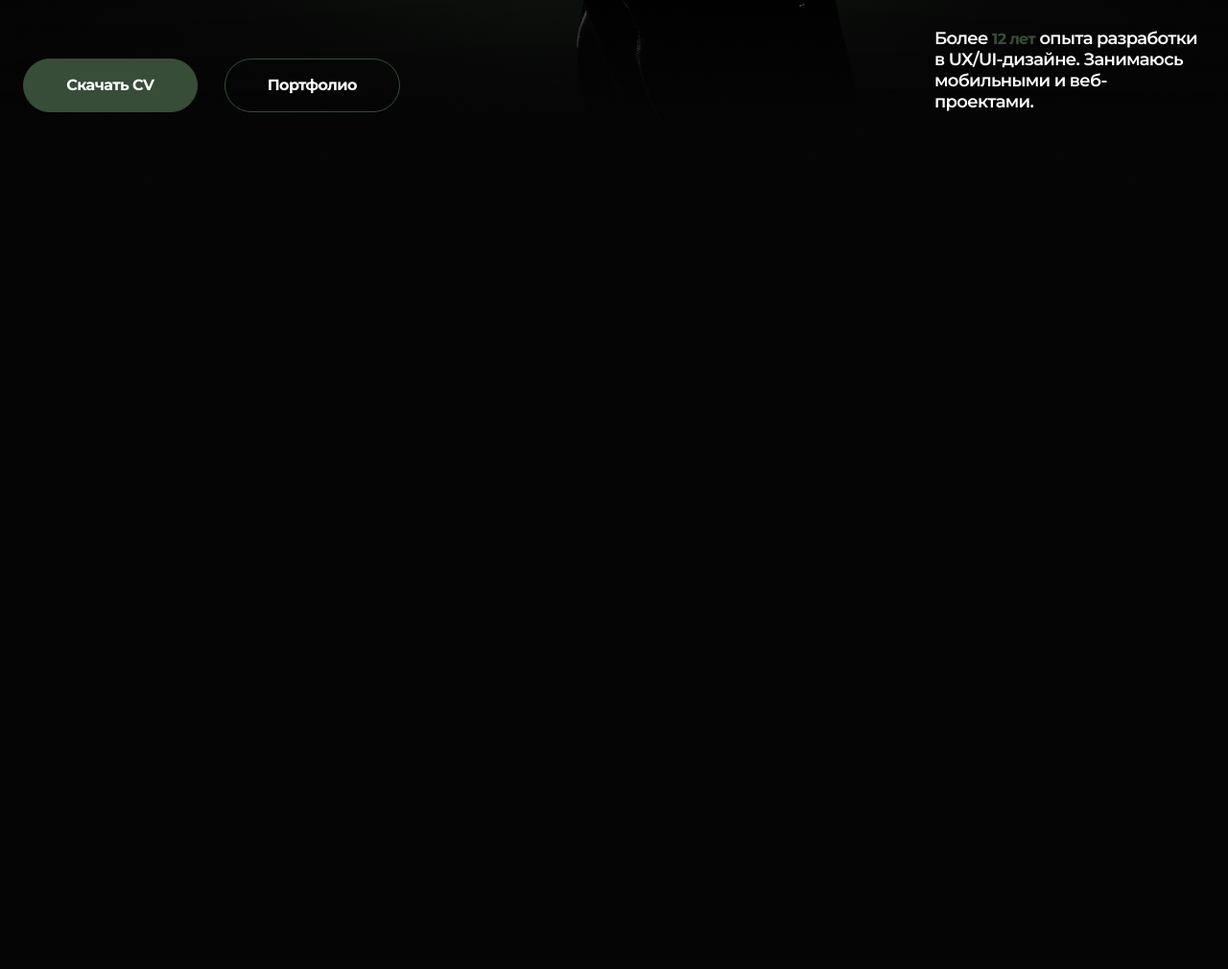
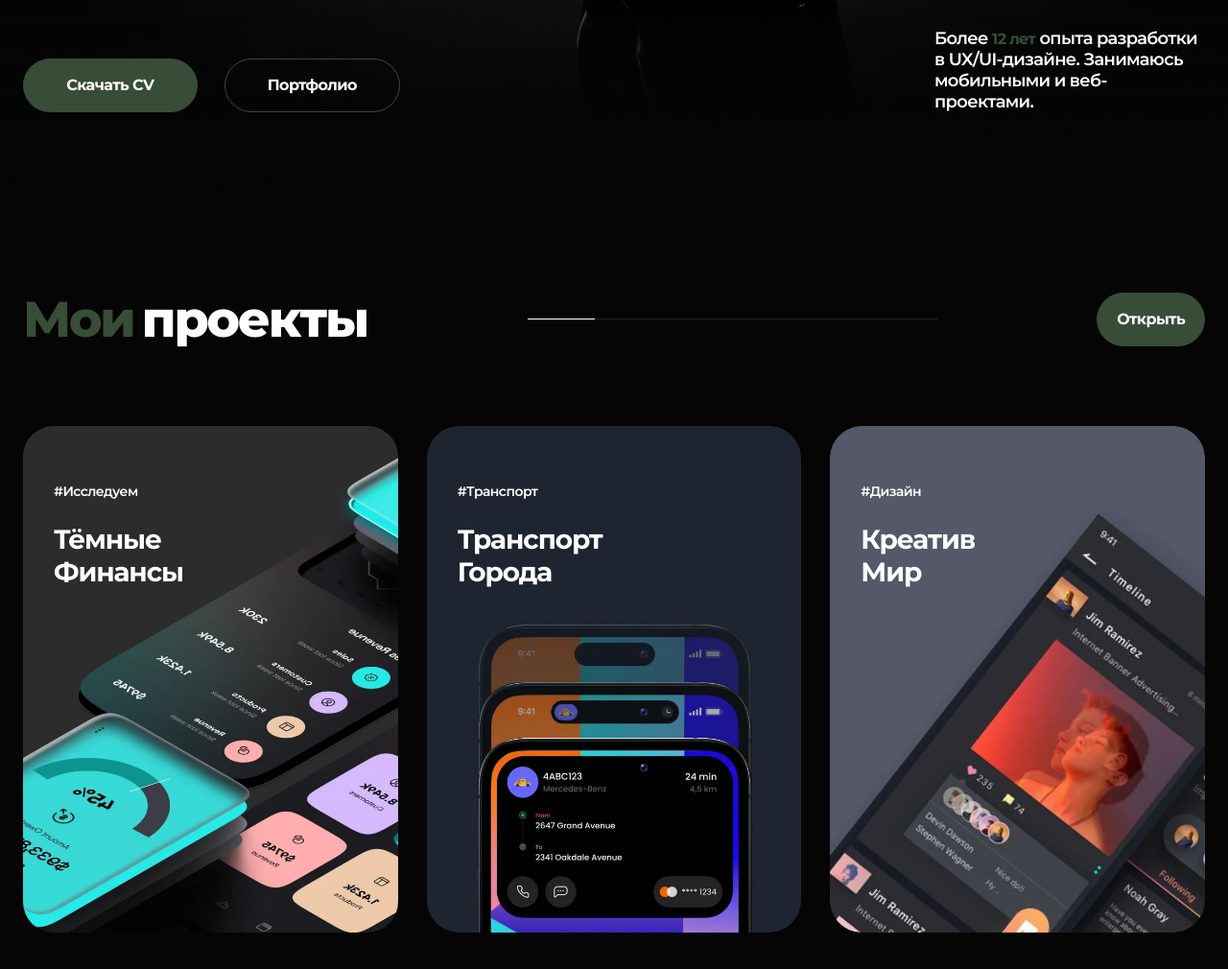
Before and after one commit to Maksimssw/Career, a plain HTML site: page src/pages/index.html in a window 1280 px wide. Shown: the part 632-1642 px from the top of the page at 96% size. Before the commit the page ends 839 px from the top, so only its background shows below. Drawn offline with Linux system fonts and the light colour scheme; files whose address does not match are found by name.

Commit message:
feat(main): Add section 'projects'

```diff
--- a/src/pages/index.html
+++ b/src/pages/index.html
@@ -57,6 +57,60 @@
 				</p>
 			</div>
 		</section>
+
+		<section class="projects container">
+			<div class="projects__header grid-row justify-content-between">
+				<h2 class="projects__headline">
+					<i>Мои</i>проекты
+				</h2>
+				<div class="projects__border"></div>
+				<button class="projects__button button button_fill">Открыть</button>
+			</div>
+
+			<ul class="projects__list">
+				<li class="projects__item">
+					<img
+						class="projects__image"
+						src="../static/images/projects/dark-finance.webp"
+						alt=""
+					>
+					<span class="projects__category">#Исследуем</span>
+					<h3>
+						<a href="#" class="projects__link">
+							Тёмные Финансы
+						</a>
+					</h3>
+				</li>
+
+				<li class="projects__item">
+					<img
+						class="projects__image"
+						src="../static/images/projects/transport-cities.webp"
+						alt=""
+					>
+					<span class="projects__category">#Транспорт</span>
+					<h3>
+						<a href="#" class="projects__link">
+							Транспорт Города
+						</a>
+					</h3>
+				</li>
+
+				<li class="projects__item">
+					<img
+						class="projects__image"
+						src="../static/images/projects/creative-world.webp"
+						alt=""
+					>
+					<span class="projects__category">#Дизайн</span>
+					<h3>
+						<a href="#" class="projects__link">
+							Креатив Мир
+						</a>
+					</h3>
+				</li>
+			</ul>
+		</section>
 	</main>
 	<footer></footer>
 </body>
--- a/src/static/styles/style.css
+++ b/src/static/styles/style.css
@@ -65,3 +65,96 @@
 .hero__description i {
   font-weight: 700;
 }
+
+.projects {
+  display: grid;
+  grid-row-gap: 108px;
+  padding-top: 94px;
+  padding-bottom: 194px;
+}
+
+.projects__headline {
+  line-height: 63px;
+  letter-spacing: -0.04em;
+  font-size: 52px;
+  color: var(--color-white);
+  font-weight: 800;
+}
+
+.projects__headline i {
+  margin-right: 8px;
+  font-size: 52px;
+  font-weight: 800;
+}
+
+.projects__border {
+  position: relative;
+  width: 427px;
+  height: 1px;
+  background: var(--color-dark100);
+}
+
+.projects__border:after {
+  content: '';
+  position: absolute;
+  top: 0;
+  left: 0;
+  width: 70px;
+  height: 1px;
+  background: var(--color-white);
+}
+
+.projects__button {
+  padding: 0 20px;
+}
+
+.projects__list {
+  display: grid;
+  grid-template-columns: repeat(3, 1fr);
+  grid-gap: 30px;
+}
+
+.projects__item {
+  position: relative;
+  display: grid;
+  grid-row-gap: 24px;
+  align-content: start;
+  padding: 32px;
+  min-height: 500px;
+  border-radius: 32px;
+}
+
+.projects__image {
+  position: absolute;
+  bottom: 0;
+  width: 100%;
+  z-index: -1;
+  border-radius: 32px;
+}
+
+.projects__category {
+  line-height: 17px;
+  letter-spacing: -0.04em;
+  font-size: 14px;
+  color: var(--color-white);
+  font-weight: 600;
+}
+
+.projects__link {
+  display: block;
+  max-width: 153px;
+  line-height: 34px;
+  letter-spacing: -0.04em;
+  font-size: 28px;
+  color: var(--color-white);
+  font-weight: 700;
+}
+
+.projects__link:after {
+  content: '';
+  position: absolute;
+  top: 0;
+  left: 0;
+  width: 100%;
+  height: 100%;
+}
```
Also changed, not shown: src/static/images/projects/creative-world.webp (added), src/static/images/projects/dark-finance.webp (added), src/static/images/projects/transport-cities.webp (added).
